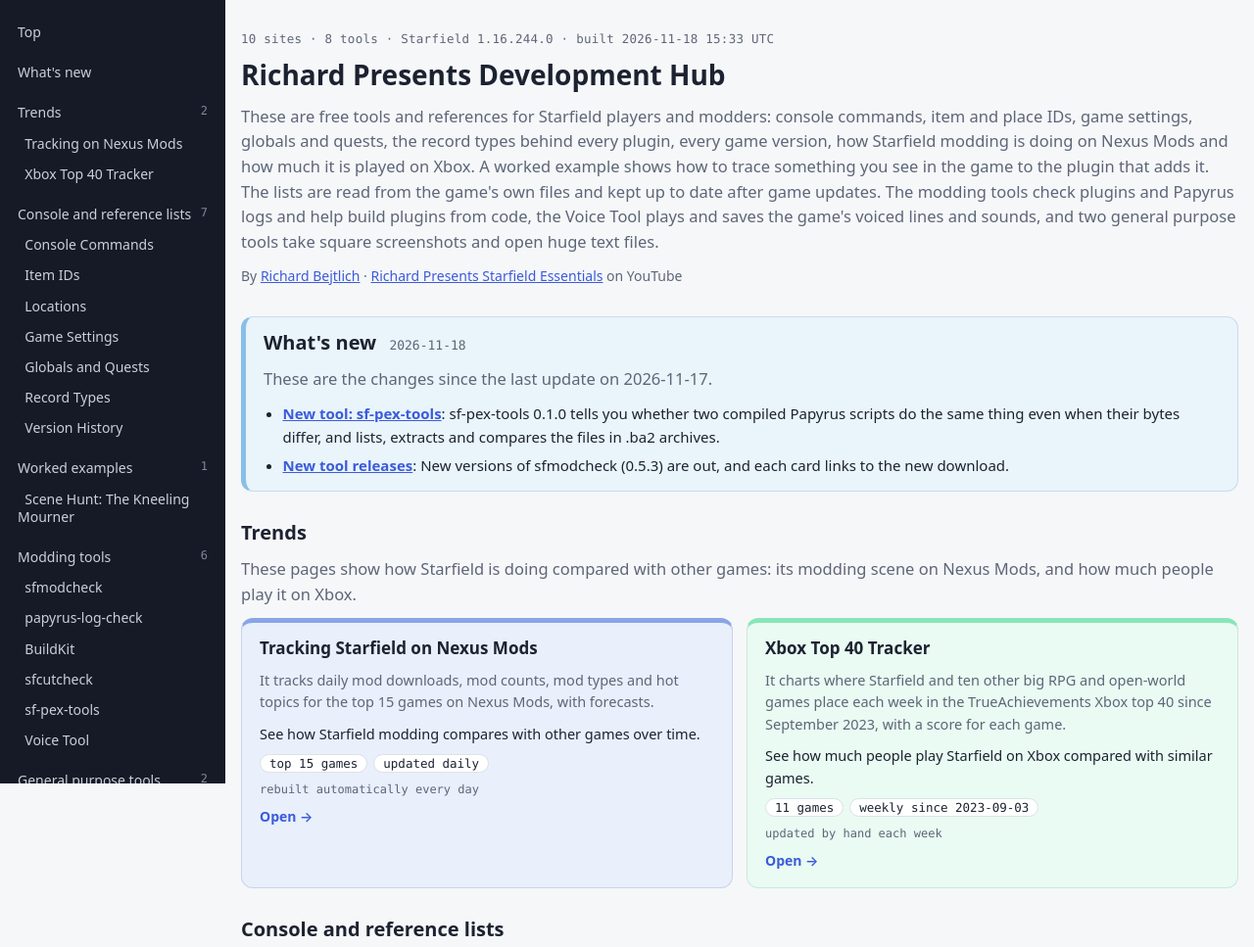
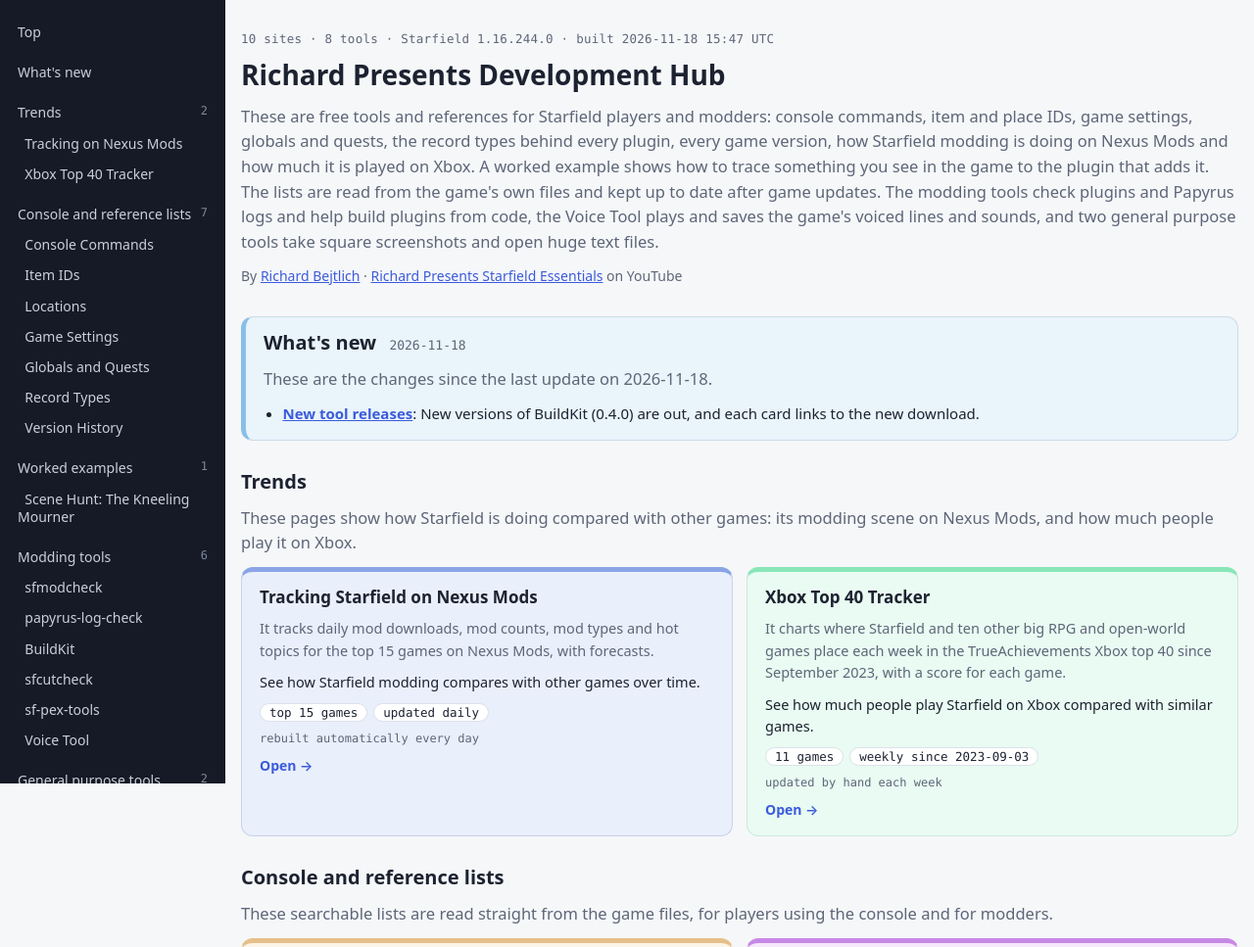
Before and after one commit to taosecurity/taosecurity.github.io, a plain HTML site: page index.html in a window 1280 px wide. Shown: the top 967 px of the page at 98% size. Drawn offline with Linux system fonts and the light colour scheme.

Commit message:
Rebuild development-hub: build 2026-11-18 15:47 UTC
I am the developer, and Claude is the programmer.

Co-Authored-By: Claude Sonnet 5.5 <noreply@anthropic.com>

```diff
--- a/index.html
+++ b/index.html
@@ -109,7 +109,7 @@ footer { font-size: 13px; color: var(--muted); border-top: 1px solid var(--line)
 </ul></nav>
 <main>
 <header id="top">
-  <p class="eyebrow">10 sites &middot; 8 tools &middot; Starfield 1.16.244.0 &middot; built 2026-11-18 15:33 UTC</p>
+  <p class="eyebrow">10 sites &middot; 8 tools &middot; Starfield 1.16.244.0 &middot; built 2026-11-18 15:47 UTC</p>
   <h1>Richard Presents Development Hub</h1>
   <p class="lede">These are free tools and references for Starfield players and modders: console commands, item and place IDs, game settings, globals and quests,
   the record types behind every plugin, every game version, how Starfield modding is doing on Nexus Mods and how much it is played on Xbox. A worked example shows how to trace
@@ -119,10 +119,9 @@ footer { font-size: 13px; color: var(--muted); border-top: 1px solid var(--line)
 </header>
 <section id="whats-new" class="news">
   <h2>What's new <small>2026-11-18</small></h2>
-  <p class="lede">These are the changes since the last update on 2026-11-17.</p>
+  <p class="lede">These are the changes since the last update on 2026-11-18.</p>
   <ul>
-    <li><a href="https://github.com/taosecurity/sf-pex-tools"><strong>New tool: sf-pex-tools</strong></a>: sf-pex-tools 0.1.0 tells you whether two compiled Papyrus scripts do the same thing even when their bytes differ, and lists, extracts and compares the files in .ba2 archives.</li>
-    <li><a href="#tools"><strong>New tool releases</strong></a>: New versions of sfmodcheck (0.5.3) are out, and each card links to the new download.</li>
+    <li><a href="#tools"><strong>New tool releases</strong></a>: New versions of BuildKit (0.4.0) are out, and each card links to the new download.</li>
   </ul>
 </section>
 <section id="trends">
@@ -248,7 +247,7 @@ footer { font-size: 13px; color: var(--muted); border-top: 1px solid var(--line)
       <p>It is a C# library for writing Starfield plugins with Mutagen 0.54.4: it finds the masters, writes plugins the way the Creation Kit does (overridden-forms list, effect data, one thread) and keeps FormIDs stable between builds.</p>
       <p class="use">Build your mod&#x27;s plugin from code instead of by hand.</p>
       <div class="chips"><span class="chip">NuGet: Taosecurity.Starfield.BuildKit</span><span class="chip">C# / .NET 9</span></div>
-      <p class="meta">version 0.3.1 &middot; released 2026-11-16 &middot; <a href="https://github.com/taosecurity/BuildKit/releases/tag/v0.3.1" style="position: relative; z-index: 1">download</a></p>
+      <p class="meta">version 0.4.0 &middot; released 2026-11-18 &middot; <a href="https://github.com/taosecurity/BuildKit/releases/tag/v0.4.0" style="position: relative; z-index: 1">download</a></p>
       <span class="go" aria-hidden="true">Open on GitHub &rarr;</span>
     </article>
     <article class="card" id="sfcutcheck" style="--h: 100">
```
